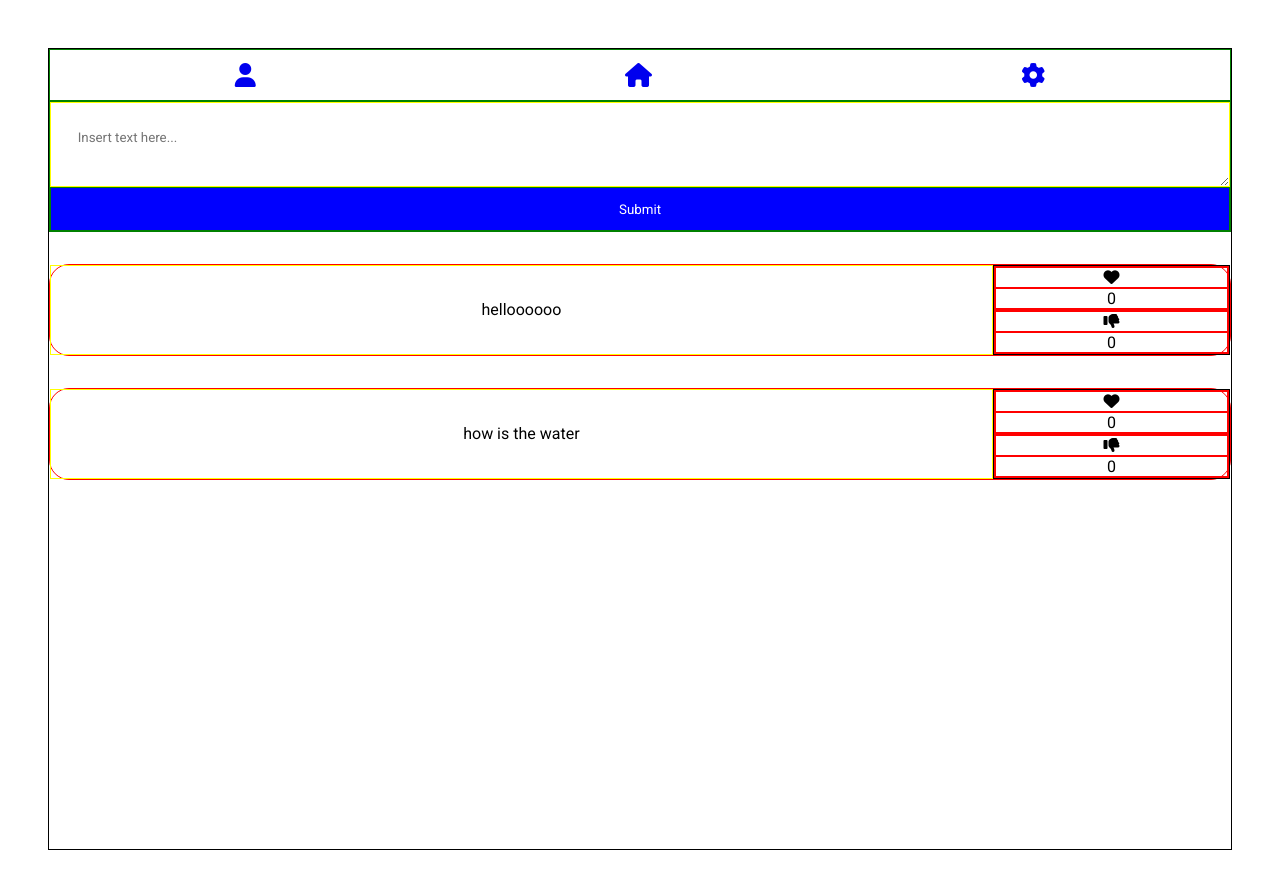
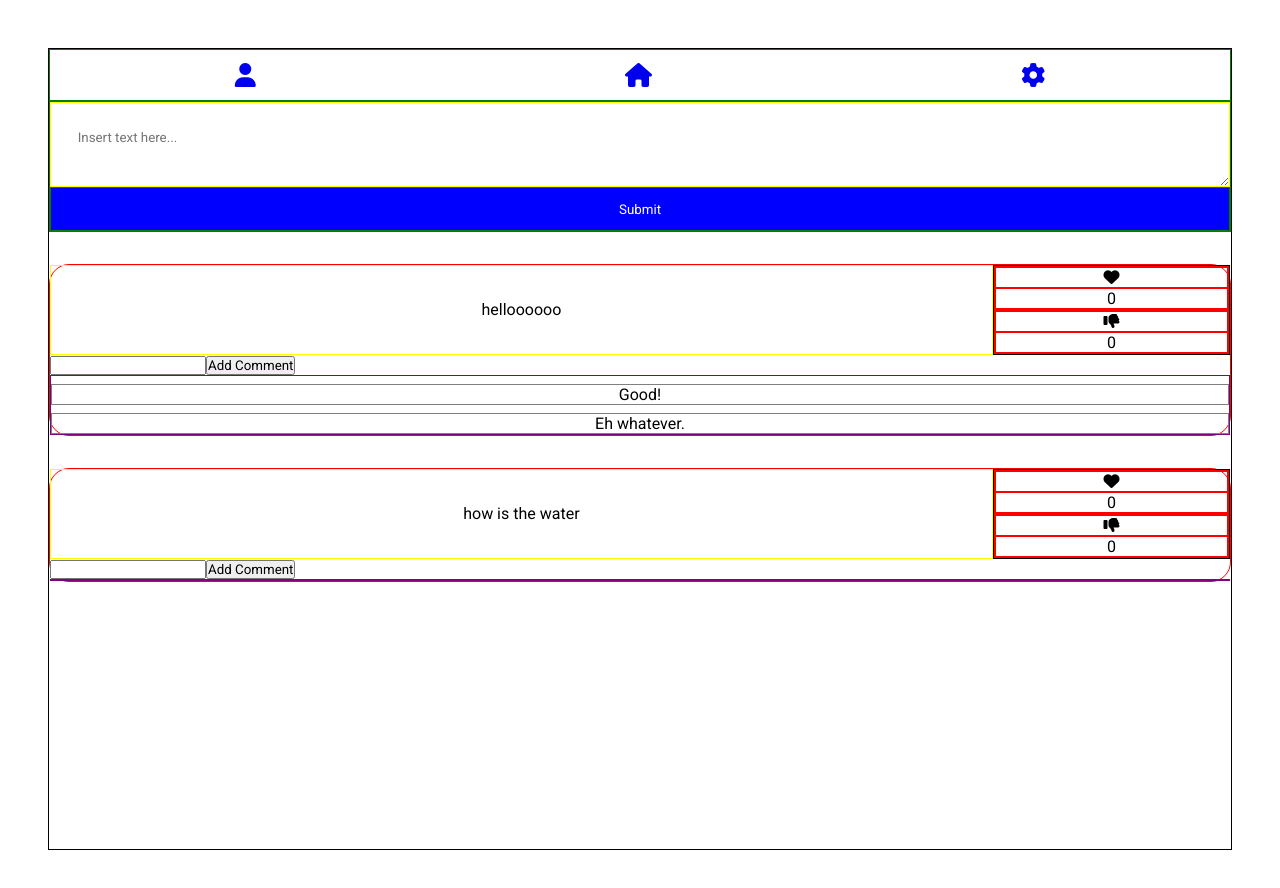
Before and after one commit to czcarrizales/social-media-app, a React (Vite) app in the folder social-media-app/: page / in a window 1280 px wide. Shown: the top 888 px of the page. Built offline with nearby package versions, Linux system fonts and the light colour scheme.

Commit message:
add comments and ability to make comments on posts

```diff
--- a/social-media-app/src/App.tsx
+++ b/social-media-app/src/App.tsx
@@ -1,4 +1,4 @@
-import { useState } from 'react'
+import { useEffect, useState } from 'react'
 import './App.css'
 import { BrowserRouter, Routes, Route } from 'react-router-dom'
 import InputField from './components/InputField'
@@ -14,13 +14,15 @@ function App() {
       id: 1,
       content: 'helloooooo',
       likes: 0,
-      dislikes: 0
+      dislikes: 0,
+      comments: ['Good!', 'Eh whatever.']
     },
     {
       id: 2,
       content: 'how is the water',
       likes: 0,
-      dislikes: 0
+      dislikes: 0,
+      comments: []
     }
   ])
   const [userData, setUserData] = useState({
@@ -29,6 +31,17 @@ function App() {
     likes: ['gaming', 'coding', 'reading', 'running'],
     dislikes: ['spiders', 'procrastinating', 'mean people', 'tequila']
   })
+  const [commentText, setCommentText] = useState('')
+
+  useEffect(() => {
+    console.log('posts were changed')
+    setCommentText('')
+    console.log(commentText)
+  }, [posts])
+
+  useEffect(() => {
+    console.log('comment was changed')
+  }, [commentText])
 
   function upvote(id: number) {
     const currentPostIndex = posts.findIndex((post) => post.id === id)
@@ -50,6 +63,29 @@ function App() {
     setPosts(newPosts)
   }
 
+  function addComment(id: number, value?: string) {
+    // NOTE: You can pass the function to the child, just make sure
+    // to pass the value from child into the function. What I mean is
+    // just pass the function, you don't need to preload the arguments
+    // or paramaters from the parent
+
+    // Getting the index of the current post by it's id
+    const currentPostIndex = posts.findIndex((post) => post.id === id)
+    // Creating a copy of the posts
+    const newArray = [...posts]
+    // Creating a copy of the copied posts comments
+    const newComments = [...newArray[currentPostIndex].comments]
+    // Pushing a string into the comments copy
+    newComments.push(value)
+    // Getting a copy of the posts at the current index, and then
+    // replacing the old comments with the updated comments
+    const updatedComments = {...newArray[currentPostIndex], comments: newComments}
+    // Making sure the copied array gets the updated comments
+    newArray[currentPostIndex] = updatedComments
+    // Setting the posts to the new array of posts with updated comments
+    setPosts(newArray)
+  }
+
   return (
     <BrowserRouter>
     <Navbar/>
@@ -59,7 +95,7 @@ function App() {
 
       <InputField posts={posts} setPosts={setPosts}/>
       {posts.map((post) => {
-        return <Post content={post.content} likes={post.likes} dislikes={post.dislikes} upvote={() => upvote(post.id)} downvote={() => downvote(post.id)} />
+        return <Post id={post.id} content={post.content} likes={post.likes} dislikes={post.dislikes} comments={post.comments} upvote={() => upvote(post.id)} downvote={() => downvote(post.id)} addComment={addComment} setCommentText={setCommentText} commentText={commentText} />
       })}
     </div>
       )} />
--- a/social-media-app/src/components/InputField.tsx
+++ b/social-media-app/src/components/InputField.tsx
@@ -16,9 +16,11 @@ const InputField = ({posts, setPosts}) => {
           id: posts.length + 1,
           content: content,
           likes: 0,
-          dislikes: 0
+          dislikes: 0,
+          comments: []
         }
         setPosts([...posts, newPost])
+        setContent('')
       }
 
   return (
--- a/social-media-app/src/components/Post.tsx
+++ b/social-media-app/src/components/Post.tsx
@@ -1,19 +1,47 @@
-import React from 'react'
+import React, { useEffect } from 'react'
 import '../styles/Post.css'
 import Dislike from './Dislike'
 import Like from './Like'
 import { useState } from 'react'
 
-const Post = ({content, likes, dislikes, upvote, downvote}) => {
+interface Props {
+    id: number;
+    content: string;
+    likes: number;
+    dislikes: number;
+}
+
+const Post = ({id, content, likes, dislikes, upvote, downvote, comments, addComment}: Props) => {
+
+    const [showComments, setShowComments] = useState(true)
+    const [inputText, setInputText] = useState('')
+
+    function handleChange(e) {
+        setInputText(e.target.value)
+        console.log(inputText)
+    }
 
   return (
 
     <div className='post-container'>
+        <div className='post-top'>
         <div className='post-content'>{content}</div>
         <div className='post-likes'>
         <Like likes={likes} upvote={upvote}/>
         <Dislike dislikes={dislikes} downvote={downvote}/>
         </div>
+        </div>
+        <input value={inputText} type="text" onChange={(e) => handleChange(e)} />
+        <button onClick={() => {addComment(id, inputText), setInputText('')}}>Add Comment</button>
+
+        {
+            showComments &&
+<div className='post-comments'>
+{comments.map((comment) => {
+    return <div className='single-comment'>{comment}</div>
+})}
+</div>
+        }
 
     </div>
   )
--- a/social-media-app/src/styles/Post.css
+++ b/social-media-app/src/styles/Post.css
@@ -1,8 +1,11 @@
 .post-container {
     border: 1px solid red;
-    display: flex;
     margin-top: 2em;
     border-radius: 20px;
+}
+
+.post-top {
+    display: flex;
 }
 
 .post-content {
@@ -24,3 +27,15 @@
 .post-likes div {
     border: 1px solid red;
 }
+
+.post-comments {
+    display: flex;
+    flex-direction: column;
+    border: 1px solid purple;
+}
+
+.single-comment {
+    text-align: center;
+    border: 1px solid gray;
+    margin-top: .5em;
+}
```
